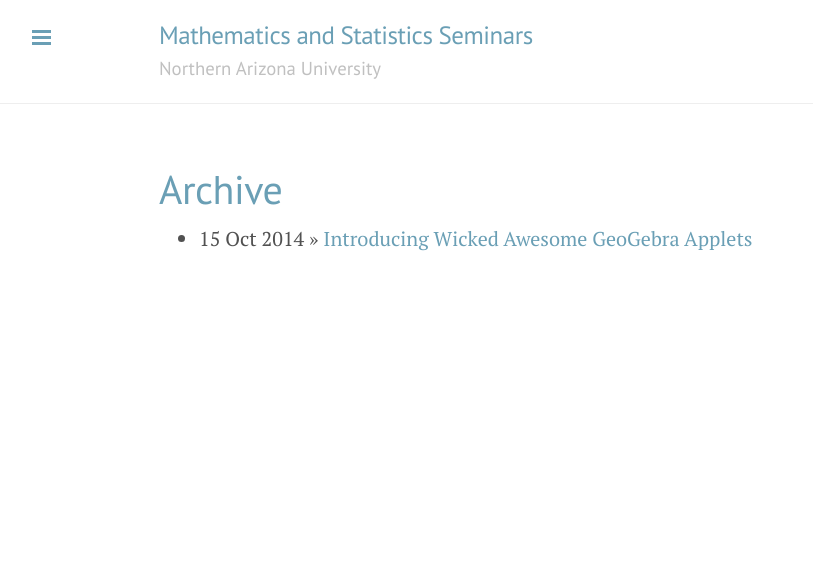
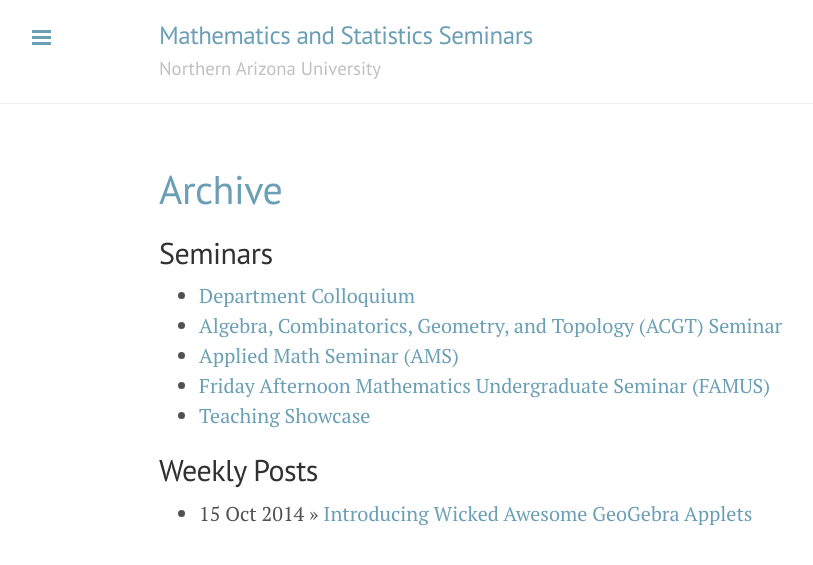
Before and after one commit to NAUMathStat/seminars, a Jekyll site: the page built from archive.md, in a window 1280 px wide. Shown: the top 565 px of the page, without its empty margins (1-814 px from the left). Built offline with Jekyll 4.4.1, drawn with Linux system fonts in a browser that asks for light colours; Markdown is read by kramdown in place of the engine named in the settings.

Commit message:
Updates to sidebar and archive

```diff
--- a/_includes/sidebar.html
+++ b/_includes/sidebar.html
@@ -25,8 +25,8 @@
       {% endif %}
     {% endfor %}
 
-    <a class="sidebar-nav-item" href="https://github.com/dcernst/CalculusApplets">GitHub project</a>
-    <span class="sidebar-nav-item">Currently v{{ site.version }}</span>
+    <a class="sidebar-nav-item" href="https://NAUMathStat.github.io/seminars">GitHub project</a>
+    <!-- <span class="sidebar-nav-item">Currently v{{ site.version }}</span> -->
   </nav>
 
   <div class="sidebar-item">
--- a/archive.md
+++ b/archive.md
@@ -3,6 +3,14 @@ layout: page
 title: Archive
 ---
 
+## Seminars ##
+- [Department Colloquium]({{ site.baseurl }}/colloquium)
+- [Algebra, Combinatorics, Geometry, and Topology (ACGT) Seminar]({{ site.baseurl }}/acgt)
+- [Applied Math Seminar (AMS)]({{ site.baseurl }}/ams)
+- [Friday Afternoon Mathematics Undergraduate Seminar (FAMUS)]({{ site.baseurl }}/famus)
+- [Teaching Showcase]({{ site.baseurl }}/teaching)
+
+## Weekly Posts ##
 {% for post in site.posts %}
-* {{ post.date | date_to_string }} &raquo; [ {{ post.title }} ]({{ post.url }})
+- {{ post.date | date_to_string }} &raquo; [ {{ post.title }} ]({{ post.url }})
 {% endfor %}
```
